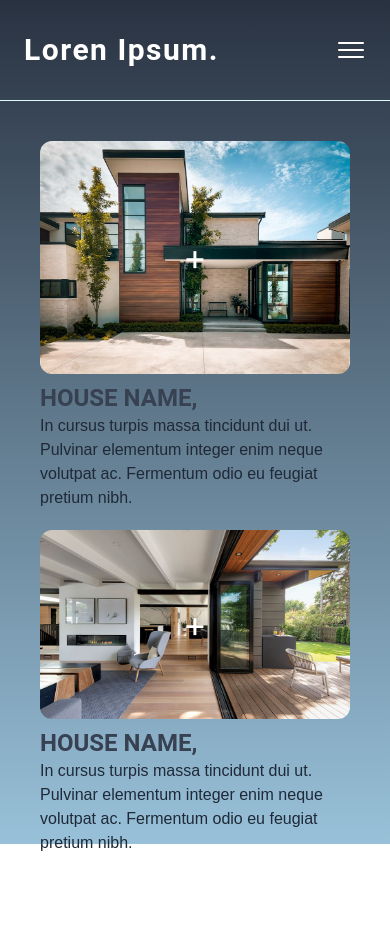
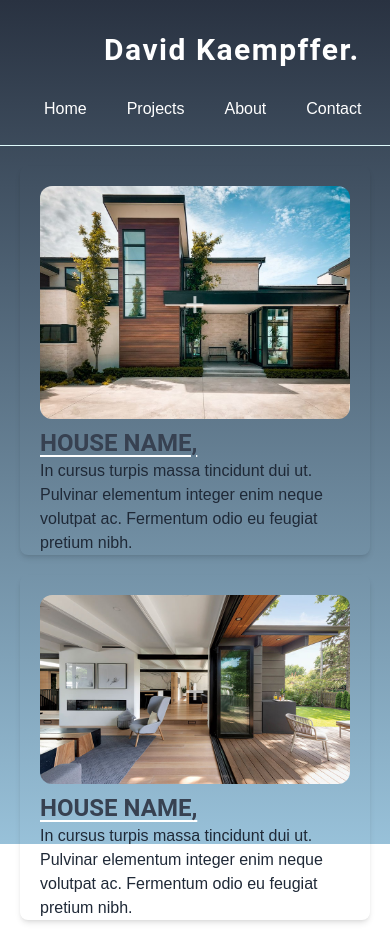
Before and after one commit to makaempffer/my-project, a React (Create React App) app: page /projects in a window 390 px wide. Before the commit the page ends 875 px from the top, so only its background shows below. Built offline with nearby package versions, Linux system fonts and the light colour scheme.

Commit message:
Fixed responsive design

```diff
--- a/src/App.js
+++ b/src/App.js
@@ -1,5 +1,5 @@
 import './App.css';
-import { BrowserRouter, Route, Routes, Switch } from 'react-router-dom';
+import { BrowserRouter, Route, Routes } from 'react-router-dom';
 import NavBar from './components/NavBar';
 import Hero from './components/Hero';
 import Cards from './components/Cards';
@@ -11,10 +11,10 @@ export default function App() {
       <div className='bg-gradient-to-b from-veryDarkBlue to-lightBlue h-screen'>
         <NavBar />
         <Routes>
-          <Route path='/' element={<Hero/>}></Route>
-          <Route path='projects' element={<Cards/>}></Route>
+          <Route path="/" element={<Hero/>}></Route>
+          <Route path="/projects" element={<Cards/>}></Route>
         </Routes>
       </div>
-      </BrowserRouter>
+    </BrowserRouter>
   )
 }
--- a/src/components/Cards.js
+++ b/src/components/Cards.js
@@ -1,23 +1,24 @@
-import planos from '../assets/planos.png';
 import casa from '../assets/house_card_example_1.png';
 import casa2 from '../assets/house_card_example_2.png';
 
 export default function Cards() {
     return (
-        <div className='p-5 md:p-14 md:flex container md:space-x-10 w-screen mx-auto'>
-            <div className='w-fit md:w-80 rounded-lg md-h-1/2 md:opacity-50 hover:opacity-100'>
+        <div className='p-5 md:p-14 md:flex container md:space-x-10 w-screen mx-auto space-y-5 md:space-y-0'>
+            <div className='w-fit md:w-80 h-1/3 rounded-lg md-h-1/2 md:opacity-50 hover:opacity-100 duration-500 shadow-md hover:shadow-md hover:scale-105'>
                 <div className='pt-5 px-5 pb-2 flex shrink-0 items-center justify-center'>
-                    <div className='absolute flex items-center justify-center hover:blur-none md:blur'>
-                        <button className='absolute text-white text-4xl'>+</button>
+                    <div className='absolute w-40 h-40 flex items-center justify-center hover:blur-none md:blur duration-500'>
+                        <button className='absolute w-40 h-40 text-white text-4xl opacity-70 md:opacity-100'>+</button>
                     </div>
                     <img className='rounded-xl' src={casa}></img>
                 </div>
                 <div className='px-5'>
-                    <h1 className='font-roboto font-bold text-2xl uppercase text-gray-700'>
+                    <a href='#house'>
+                        <h1 className='font-roboto font-bold text-2xl uppercase text-gray-700 underline underline-offset-4 decoration-white decoration-2'>
                         House Name,
-                    </h1>
+                        </h1>
+                    </a>
                 </div>
-                <div className='px-5'>
+                <div className='px-5 overflow-auto'>
                     <p className='font-outfit text-md text-gray-800'>
                     In cursus turpis massa tincidunt dui ut.
                     Pulvinar elementum integer enim neque volutpat ac.
@@ -26,17 +27,20 @@ export default function Cards() {
                 </div>
             </div>
 
-            <div className='w-fit md:w-80 rounded-lg md-h-1/2 md:opacity-50 hover:opacity-100'>
+            <div className='w-fit md:w-80 rounded-lg md-h-1/2 md:opacity-50 hover:opacity-100 duration-500 shadow-md hover:shadow-md hover:rotate-1'>
                 <div className='pt-5 px-5 pb-2 flex shrink-0 items-center justify-center'>
-                    <div className='absolute flex items-center justify-center hover:blur-none md:blur'>
-                        <button className='absolute text-white text-4xl'>+</button>
+                    <div className='absolute w-40 h-40 flex items-center justify-center hover:blur-none md:blur duration-500'>
+                        <button className='absolute w-40 h-40 text-white text-4xl opacity-70 md:opacity-100'>+</button>
                     </div>
                     <img className='rounded-xl' src={casa2}></img>
                 </div>
                 <div className='px-5'>
-                    <h1 className='font-roboto font-bold text-2xl uppercase text-gray-700'>
+                    <a href='#house'>
+                        <h1 className='font-roboto font-bold text-2xl uppercase text-gray-700 underline underline-offset-4 decoration-white decoration-2'>
                         House Name,
-                    </h1>
+                        </h1>
+                    </a>
+
                 </div>
                 <div className='px-5'>
                     <p className='font-outfit text-md text-gray-800'>
--- a/src/components/Hero.js
+++ b/src/components/Hero.js
@@ -4,19 +4,19 @@ export default function Hero() {
     return (
         <div className="mx-10 mt-10 md:mx-48 md:mt-20 md:flex">
             <div className='w-auto md:w-4/6'>
-                <p className="text-2xl text-white font-roboto font-bold md:text-6xl">In cursus turpis massa tincidunt dui ut.</p>
+                <p className="text-4xl text-white font-roboto font-bold md:text-6xl">In cursus turpis massa tincidunt dui ut.</p>
                 <div className='py-6 w-auto md:py-16 md:px-10'>
-                    <p className="text-white font-outfit md:text-lg text-sm">Lorem ipsum dolor sit amet, consectetur adipiscing elit,
+                    <p className="text-white font-outfit md:text-lg text-md">Lorem ipsum dolor sit amet, consectetur adipiscing elit,
                     sed do eiusmod tempor incididunt ut labore et dolore magna aliqua. Ut enim ad minim veniam,
                     quis nostrud exercitation ullamco laboris nisi ut aliquip ex ea commodo consequat.</p>
                 </div>
                 <div className="flex space-x-14">
-                    <button className='bg-lightBlue hover:bg-transparent rounded-3xl w-32 h-14 text-white font-outfit text-xl uppercase'>Contact</button>
-                    <button className='bg-transparent border border-lightBlue hover:bg-lightBlue rounded-3xl w-32 h-14 text-white font-outfit text-xl uppercase'>Ver más</button>
+                    <button className='bg-lightBlue hover:bg-transparent duration-500 rounded-3xl w-32 h-14 text-white font-outfit text-xl uppercase'>Contact</button>
+                    <button className='bg-transparent border border-lightBlue hover:bg-lightBlue duration-500 rounded-3xl w-32 h-14 text-white font-outfit text-xl uppercase'>Ver más</button>
                 </div>
             </div>
-            <div className='mt-14 ml-5 md:w-1/3 md:mr-20 flex-shrink-0'>
-                <img className='rounded-lg opacity-40 mt-12 blur hover:blur-none' alt="Foto de planos de arquitectura." src={ planos }></img>
+            <div className='mt-14 md:ml-5 md:w-1/3 md:mr-20 flex'>
+                <img className='rounded-lg opacity-40 md:mt-12 blur-sm hover:blur-none duration-500' alt="Foto de planos de arquitectura." src={ planos }></img>
             </div>
         </div>
 
--- a/src/components/NavBar.js
+++ b/src/components/NavBar.js
@@ -1,15 +1,14 @@
-import Menu from '../assets/menu_icon.png';
+
 export default function NavBar() {
     return (
-      <nav className="relative container mx-auto p-6 border-b border-veryLightBlue">
-        <div className="flex items-center justify-between">
-          <a href="/"><h1 className="font-roboto font-bold text-3xl text-white py-2 md:pl-40 tracking-wider">Loren Ipsum.</h1></a>
-          <button><img className='md:hidden active:rotate-45' src={Menu}></img></button>
-          <div className="hidden md:flex space-x-24 text-white pr-40 font-outfit">
-              <a className='hover:text-slate-500' href="/">Home</a>
-              <a className='hover:text-slate-500' href="/projects">Projects</a>
-              <a className='hover:text-slate-500' href="#about">About</a>
-              <a className='hover:text-slate-500' href="#contact">Contact</a>
+      <nav className="md:container mx-auto p-6 border-b border-veryLightBlue">
+        <div className="md:flex items-center justify-between">
+          <a href="/"><p className="font-roboto font-bold text-3xl pl-20 text-white py-2 md:pl-20 tracking-wider hover:underline decoration-sky-500">David Kaempffer.</p></a>
+          <div className="space-x-10 pt-5 pl-5 md:flex md:space-x-20 md:pr-40">
+              <a className='hover:text-slate-500 text-white font-outfit hover:scale-125 duration-300' href="/">Home</a>
+              <a className='hover:text-slate-500 text-white font-outfit hover:scale-125 duration-300' href="/projects">Projects</a>
+              <a className='hover:text-slate-500 text-white font-outfit hover:scale-125 duration-300' href="#about">About</a>
+              <a className='hover:text-slate-500 text-white font-outfit hover:scale-125 duration-300' href="#contact">Contact</a>
           </div>
         </div>
       </nav>
```
